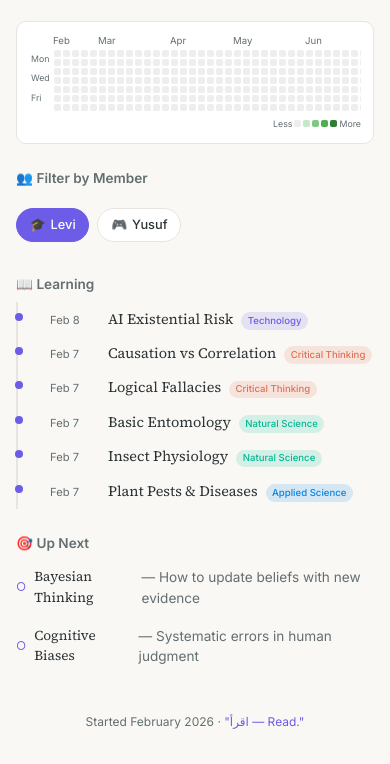
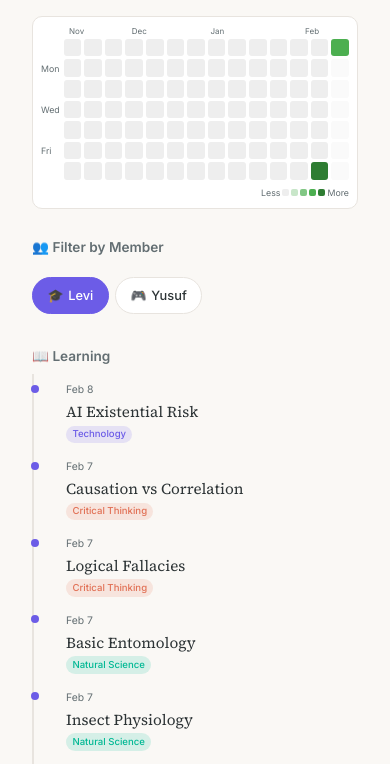
Before and after one commit to fikriauliya/learning-journey, a website: page index.html in a window 390 px wide. Shown: the part 87-851 px from the top of the page. Drawn offline with Linux system fonts and the light colour scheme.

Commit message:
Mobile-friendly + heatmap fixes + tests with CI
- Responsive CSS: proper padding, mobile breakpoints, touch support
- Fix heatmap: use local dates (not UTC), grid-aligned month labels
- Fix heatmap: 3-month view, cells auto-scale to fill width
- Fix day labels: use grid to align Mon/Wed/Fri with rows
- Add heatmap.js: extracted pure functions for testability
- Add 17 tests covering formatDate, getLevel, buildHeatmapCells, getCategoryClass
- Add GitHub Actions CI: run tests on push/PR
- Disable caching via Netlify headers + meta tags

```diff
--- a/app.js
+++ b/app.js
@@ -72,7 +72,7 @@ function renderHeatmap() {
 
   const today = new Date();
   const startDate = new Date(today);
-  startDate.setDate(startDate.getDate() - 363);
+  startDate.setDate(startDate.getDate() - 90);
 
   const dayOfWeek = startDate.getDay();
   startDate.setDate(startDate.getDate() - dayOfWeek);
@@ -82,8 +82,11 @@ function renderHeatmap() {
   const cells = [];
   const currentDate = new Date(startDate);
 
-  while (currentDate <= today || cells.length % 7 !== 0) {
-    const dateStr = currentDate.toISOString().split('T')[0];
+  const endDate = new Date(today);
+  endDate.setDate(endDate.getDate() + (6 - endDate.getDay())); // pad to end of week
+
+  while (currentDate <= endDate) {
+    const dateStr = `${currentDate.getFullYear()}-${String(currentDate.getMonth()+1).padStart(2,'0')}-${String(currentDate.getDate()).padStart(2,'0')}`;
     const activity = activityMap.get(dateStr);
     const count = activity ? activity.count : 0;
     const topics = activity ? activity.topics : [];
@@ -101,13 +104,14 @@ function renderHeatmap() {
     currentDate.setDate(currentDate.getDate() + 1);
   }
 
+  const totalWeeks = Math.ceil(cells.length / 7);
+  monthsContainer.style.gridTemplateColumns = `repeat(${totalWeeks}, 1fr)`;
+  monthsContainer.style.gap = '3px';
   monthsContainer.innerHTML = '';
-  let currentWeek = 0;
   months.forEach((m, i) => {
     const span = document.createElement('span');
     span.textContent = m.name;
-    span.style.marginLeft = i === 0 ? '0' : `${(m.index - currentWeek - 1) * 9}px`;
-    currentWeek = m.index;
+    span.style.gridColumnStart = m.index + 1;
     monthsContainer.appendChild(span);
   });
 
@@ -117,7 +121,7 @@ function renderHeatmap() {
     div.className = `heatmap-cell level-${cell.level}`;
     if (cell.isFuture) div.style.opacity = '0.3';
 
-    div.addEventListener('mouseenter', (e) => {
+    const tooltipContent = () => {
       const date = new Date(cell.date).toLocaleDateString('en', {
         weekday: 'short', month: 'short', day: 'numeric', year: 'numeric'
       });
@@ -130,8 +134,10 @@ function renderHeatmap() {
         }).join(', ');
         content += '<br><em>' + memberNames + '</em>';
       }
-      showTooltip(e, content);
-    });
+      return content;
+    };
+
+    div.addEventListener('mouseenter', (e) => showTooltip(e, tooltipContent()));
 
     div.addEventListener('mousemove', (e) => {
       tooltip.style.left = e.pageX + 10 + 'px';
@@ -139,6 +145,14 @@ function renderHeatmap() {
     });
 
     div.addEventListener('mouseleave', hideTooltip);
+
+    // Touch support
+    div.addEventListener('touchstart', (e) => {
+      e.preventDefault();
+      const touch = e.touches[0];
+      showTooltip({ pageX: touch.pageX, pageY: touch.pageY - 40 }, tooltipContent());
+      setTimeout(hideTooltip, 2000);
+    }, { passive: false });
     heatmap.appendChild(div);
   });
 }
--- a/index.html
+++ b/index.html
@@ -4,7 +4,10 @@
   <meta charset="UTF-8">
   <meta name="viewport" content="width=device-width, initial-scale=1.0">
   <title>Family Learning Journey</title>
-  <link rel="stylesheet" href="styles.css">
+  <meta http-equiv="Cache-Control" content="no-cache, no-store, must-revalidate">
+  <meta http-equiv="Pragma" content="no-cache">
+  <meta http-equiv="Expires" content="0">
+  <link rel="stylesheet" href="styles.css?v=4">
   <link rel="preconnect" href="https://fonts.googleapis.com">
   <link rel="preconnect" href="https://fonts.gstatic.com" crossorigin>
   <link href="https://fonts.googleapis.com/css2?family=Inter:wght@400;500;600&family=Source+Serif+4:opsz,wght@8..60,400;8..60,600&display=swap" rel="stylesheet">
@@ -59,6 +62,6 @@
     </footer>
   </div>
 
-  <script src="app.js"></script>
+  <script src="app.js?v=4"></script>
 </body>
 </html>
--- a/package.json
+++ b/package.json
@@ -4,6 +4,7 @@
   "description": "Levi's Polymath Learning Journey",
   "scripts": {
     "dev": "bun run --watch serve.ts",
+    "test": "bun test",
     "build": "bun run build.ts",
     "serve": "bun run serve.ts"
   },
--- a/styles.css
+++ b/styles.css
@@ -25,6 +25,11 @@
   box-sizing: border-box;
 }
 
+html, body {
+  overflow-x: hidden;
+  width: 100%;
+}
+
 body {
   font-family: 'Inter', -apple-system, BlinkMacSystemFont, sans-serif;
   background: var(--bg);
@@ -36,7 +41,7 @@ body {
 .container {
   max-width: 700px;
   margin: 0 auto;
-  padding: 1.5rem 1rem;
+  padding: 1.5rem 2.5rem;
 }
 
 header {
@@ -76,47 +81,55 @@ h2 {
 
 .heatmap-container {
   overflow-x: auto;
+  -webkit-overflow-scrolling: touch;
+  max-width: 100%;
 }
 
 .heatmap-months {
-  display: flex;
-  padding-left: 24px;
+  display: grid;
+  grid-auto-flow: column;
+  padding-left: 28px;
   margin-bottom: 2px;
   font-size: 0.6rem;
   color: var(--text-muted);
 }
 
-.heatmap-months span {
-  flex: 1;
-  min-width: 36px;
+.heatmap-wrapper {
+  display: flex;
+  gap: 4px;
 }
 
-.heatmap-wrapper {
-  display: flex;
-  gap: 2px;
+.heatmap-wrapper .heatmap {
+  flex: 1;
 }
 
 .heatmap-days {
-  display: flex;
-  flex-direction: column;
-  justify-content: space-between;
+  display: grid;
+  grid-template-rows: repeat(7, 1fr);
   font-size: 0.55rem;
   color: var(--text-muted);
-  padding: 2px;
-  height: 56px;
+  align-items: center;
+  gap: 3px;
 }
+
+.heatmap-days span:nth-child(1) { grid-row: 2; } /* Mon */
+.heatmap-days span:nth-child(2) { grid-row: 4; } /* Wed */
+.heatmap-days span:nth-child(3) { grid-row: 6; } /* Fri */
 
 .heatmap {
   display: grid;
   grid-template-rows: repeat(7, 1fr);
   grid-auto-flow: column;
-  gap: 2px;
+  gap: 3px;
+  width: 100%;
 }
 
 .heatmap-cell {
-  width: 7px;
-  height: 7px;
-  border-radius: 2px;
+  aspect-ratio: 1;
+  width: 100%;
+  max-width: 20px;
+  min-width: 5px;
+  border-radius: 3px;
   background: var(--green-0);
   cursor: pointer;
   transition: transform 0.1s;
@@ -236,6 +249,7 @@ h2 {
   font-family: 'Source Serif 4', Georgia, serif;
   font-size: 0.9rem;
   font-weight: 500;
+  word-break: break-word;
 }
 
 .timeline-category {
@@ -339,6 +353,88 @@ footer {
   color: var(--accent);
 }
 
+/* Mobile-first responsive */
 @media (max-width: 640px) {
-  .timeline-item { flex-wrap: wrap; }
+  .container {
+    padding: 1.25rem 2rem;
+  }
+
+  h1 {
+    font-size: 1.3rem;
+  }
+
+  section {
+    margin-bottom: 1.75rem;
+  }
+
+  header {
+    margin-bottom: 1.75rem;
+  }
+
+  /* Heatmap: cells auto-size via aspect-ratio */
+
+  .heatmap-section {
+    padding: 0.5rem;
+  }
+
+  .heatmap-months span {
+    min-width: 28px;
+    font-size: 0.5rem;
+  }
+
+  /* Member tabs: full-width scrollable */
+  .member-tabs {
+    gap: 0.4rem;
+  }
+
+  .member-tab {
+    padding: 0.5rem 0.9rem;
+    font-size: 0.8rem;
+    /* Bigger touch targets */
+    min-height: 36px;
+    display: flex;
+    align-items: center;
+  }
+
+  /* Timeline: stack vertically */
+  .timeline-item {
+    flex-direction: column;
+    gap: 0.2rem;
+    padding: 0.5rem 0 0.5rem 1rem;
+  }
+
+  .timeline-title {
+    font-size: 0.95rem;
+    line-height: 1.4;
+  }
+
+  .timeline-date {
+    font-size: 0.65rem;
+  }
+
+  /* Next items */
+  .next-item {
+    flex-wrap: wrap;
+    font-size: 0.8rem;
+    padding: 0.5rem 0;
+  }
+
+  /* Tooltip: position better on mobile */
+  .tooltip {
+    max-width: 200px;
+  }
 }
+
+@media (max-width: 380px) {
+  .container {
+    padding: 1rem 1.25rem;
+  }
+
+  h1 {
+    font-size: 1.15rem;
+  }
+
+  .heatmap {
+    gap: 2px;
+  }
+}
```
Also changed, not shown: heatmap.js (added, +66 -0 lines), heatmap.test.js (added, +119 -0 lines), .github/workflows/test.yml (added), netlify.toml.
